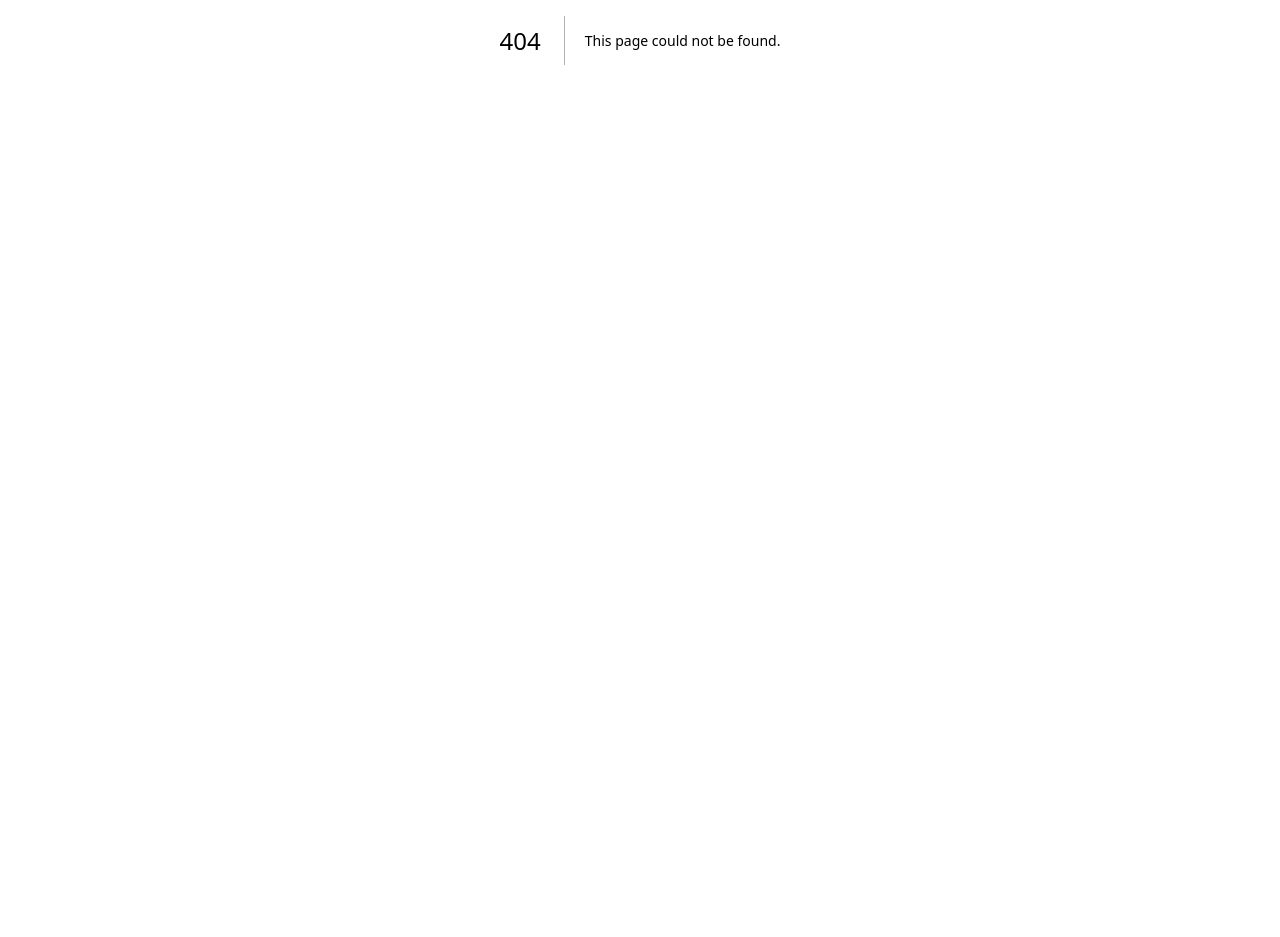
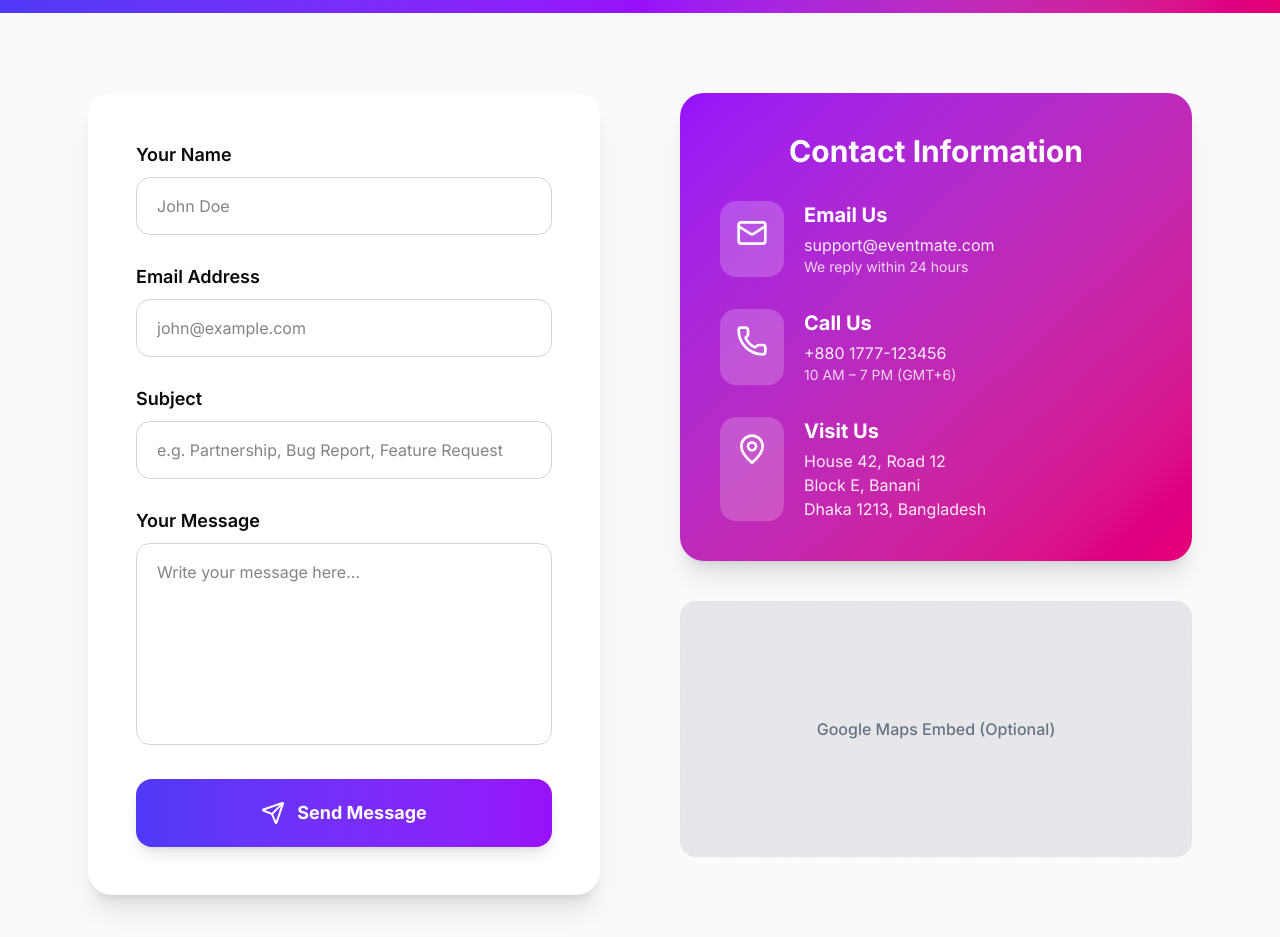
Before and after one commit to Sahajewel/events-activity-frontend, a Next.js app: page /contact in a window 1280 px wide. Before the commit this address had no page. Shown: the part 360-1297 px from the top of the page. Before the commit the page ends 800 px from the top, so only its background shows below. Built offline with nearby package versions, Linux system fonts and the light colour scheme; no server answers.

Commit message:
contact us page created

```diff
--- /dev/null
+++ b/app/(main)/contact/page.tsx
@@ -0,0 +1,13 @@
+import Contact from "@/components/contact/Contact";
+import { Footer } from "@/components/layout/Footer";
+import { Navbar } from "@/components/layout/Navbar";
+
+export default function page() {
+  return (
+    <div>
+      <Navbar></Navbar>
+      <Contact></Contact>
+      <Footer></Footer>
+    </div>
+  );
+}
--- /dev/null
+++ b/components/contact/Contact.tsx
@@ -0,0 +1,240 @@
+"use client";
+
+import { useState } from "react";
+
+import { zodResolver } from "@hookform/resolvers/zod";
+import * as z from "zod";
+import { Mail, Phone, MapPin, Send, Loader2, CheckCircle } from "lucide-react";
+import { useForm } from "react-hook-form";
+import { toast } from "sonner";
+
+const contactSchema = z.object({
+  name: z.string().min(2, "Name must be at least 2 characters"),
+  email: z.email("Invalid email address"),
+  subject: z.string().min(5, "Subject must be at least 5 characters"),
+  message: z.string().min(10, "Message must be at least 10 characters"),
+});
+
+type ContactFormData = z.infer<typeof contactSchema>;
+
+export default function Contact() {
+  const [isSubmitting, setIsSubmitting] = useState(false);
+  const [isSuccess, setIsSuccess] = useState(false);
+
+  const {
+    register,
+    handleSubmit,
+    reset,
+    formState: { errors },
+  } = useForm<ContactFormData>({
+    resolver: zodResolver(contactSchema),
+  });
+
+  const onSubmit = async (data: ContactFormData) => {
+    setIsSubmitting(true);
+
+    // Replace with your real API later
+    // await fetch('/api/contact', { method: 'POST', body: JSON.stringify(data) })
+    await new Promise((resolve) => setTimeout(resolve, 1500)); // fake delay
+
+    setIsSubmitting(false);
+    setIsSuccess(true);
+    toast.success("Message sent! We'll reply soon");
+    reset();
+
+    setTimeout(() => setIsSuccess(false), 6000);
+  };
+
+  return (
+    <>
+      {/* Hero */}
+      <section className="bg-gradient-to-r from-indigo-600 via-purple-600 to-pink-600 text-white py-24">
+        <div className="container mx-auto px-6 text-center">
+          <h1 className="text-5xl md:text-6xl font-bold mb-6">Get in Touch</h1>
+          <p className="text-xl md:text-2xl max-w-3xl mx-auto opacity-95">
+            Question? Feedback? Collaboration? We&apos;re all ears 24/7!
+          </p>
+        </div>
+      </section>
+
+      <section className="py-20 bg-gray-50">
+        <div className="container mx-auto px-6 max-w-6xl">
+          <div className="grid md:grid-cols-2 gap-12 lg:gap-20">
+            {/* Contact Form */}
+            <div className="bg-white rounded-3xl shadow-xl p-8 lg:p-12">
+              {isSuccess && (
+                <div className="mb-8 flex items-center gap-3 p-4 bg-green-50 border border-green-200 text-green-800 rounded-xl">
+                  <CheckCircle className="w-7 h-7 text-green-600" />
+                  <span className="font-medium">
+                    Message sent successfully! We&apos;ll reply soon
+                  </span>
+                </div>
+              )}
+
+              <form onSubmit={handleSubmit(onSubmit)} className="space-y-7">
+                <div>
+                  <label
+                    htmlFor="name"
+                    className="block text-lg font-semibold mb-2"
+                  >
+                    Your Name
+                  </label>
+                  <input
+                    id="name"
+                    {...register("name")}
+                    className="w-full px-5 py-4 border border-gray-300 rounded-xl focus:ring-4 focus:ring-indigo-200 focus:border-indigo-500 transition"
+                    placeholder="John Doe"
+                  />
+                  {errors.name && (
+                    <p className="text-red-500 text-sm mt-2">
+                      {errors.name.message}
+                    </p>
+                  )}
+                </div>
+
+                <div>
+                  <label
+                    htmlFor="email"
+                    className="block text-lg font-semibold mb-2"
+                  >
+                    Email Address
+                  </label>
+                  <input
+                    id="email"
+                    type="email"
+                    {...register("email")}
+                    className="w-full px-5 py-4 border border-gray-300 rounded-xl focus:ring-4 focus:ring-indigo-200 focus:border-indigo-500 transition"
+                    placeholder="john@example.com"
+                  />
+                  {errors.email && (
+                    <p className="text-red-500 text-sm mt-2">
+                      {errors.email.message}
+                    </p>
+                  )}
+                </div>
+
+                <div>
+                  <label
+                    htmlFor="subject"
+                    className="block text-lg font-semibold mb-2"
+                  >
+                    Subject
+                  </label>
+                  <input
+                    id="subject"
+                    {...register("subject")}
+                    className="w-full px-5 py-4 border border-gray-300 rounded-xl focus:ring-4 focus:ring-indigo-200 focus:border-indigo-500 transition"
+                    placeholder="e.g. Partnership, Bug Report, Feature Request"
+                  />
+                  {errors.subject && (
+                    <p className="text-red-500 text-sm mt-2">
+                      {errors.subject.message}
+                    </p>
+                  )}
+                </div>
+
+                <div>
+                  <label
+                    htmlFor="message"
+                    className="block text-lg font-semibold mb-2"
+                  >
+                    Your Message
+                  </label>
+                  <textarea
+                    id="message"
+                    {...register("message")}
+                    rows={7}
+                    className="w-full px-5 py-4 border border-gray-300 rounded-xl focus:ring-4 focus:ring-indigo-200 focus:border-indigo-500 transition resize-none"
+                    placeholder="Write your message here..."
+                  />
+                  {errors.message && (
+                    <p className="text-red-500 text-sm mt-2">
+                      {errors.message.message}
+                    </p>
+                  )}
+                </div>
+
+                <button
+                  type="submit"
+                  disabled={isSubmitting}
+                  className="w-full bg-gradient-to-r from-indigo-600 to-purple-600 hover:from-indigo-700 hover:to-purple-700 text-white font-bold text-lg py-5 rounded-2xl transition flex items-center justify-center gap-3 shadow-lg"
+                >
+                  {isSubmitting ? (
+                    <>
+                      <Loader2 className="animate-spin w-6 h-6" />
+                      Sending...
+                    </>
+                  ) : (
+                    <>
+                      <Send className="w-6 h-6" />
+                      Send Message
+                    </>
+                  )}
+                </button>
+              </form>
+            </div>
+
+            {/* Contact Info */}
+            <div className="space-y-10">
+              <div className="bg-gradient-to-br from-purple-600 to-pink-600 text-white p-10 rounded-3xl shadow-xl">
+                <h3 className="text-3xl font-bold mb-8 text-center">
+                  Contact Information
+                </h3>
+                <div className="space-y-8">
+                  <div className="flex gap-5">
+                    <div className="bg-white/20 p-4 rounded-2xl">
+                      <Mail className="w-8 h-8" />
+                    </div>
+                    <div>
+                      <p className="font-bold text-xl">Email Us</p>
+                      <p className="text-white/90 mt-1">
+                        support@eventmate.com
+                      </p>
+                      <p className="text-white/80 text-sm">
+                        We reply within 24 hours
+                      </p>
+                    </div>
+                  </div>
+
+                  <div className="flex gap-5">
+                    <div className="bg-white/20 p-4 rounded-2xl">
+                      <Phone className="w-8 h-8" />
+                    </div>
+                    <div>
+                      <p className="font-bold text-xl">Call Us</p>
+                      <p className="text-white/90 mt-1">+880 1777-123456</p>
+                      <p className="text-white/80 text-sm">
+                        10 AM – 7 PM (GMT+6)
+                      </p>
+                    </div>
+                  </div>
+
+                  <div className="flex gap-5">
+                    <div className="bg-white/20 p-4 rounded-2xl">
+                      <MapPin className="w-8 h-8" />
+                    </div>
+                    <div>
+                      <p className="font-bold text-xl">Visit Us</p>
+                      <p className="text-white/90 mt-1">
+                        House 42, Road 12
+                        <br />
+                        Block E, Banani
+                        <br />
+                        Dhaka 1213, Bangladesh
+                      </p>
+                    </div>
+                  </div>
+                </div>
+              </div>
+
+              {/* Optional Map Placeholder */}
+              <div className="bg-gray-200 border-2 border-dashed rounded-2xl h-64 flex items-center justify-center text-gray-500 font-medium">
+                Google Maps Embed (Optional)
+              </div>
+            </div>
+          </div>
+        </div>
+      </section>
+    </>
+  );
+}
```
